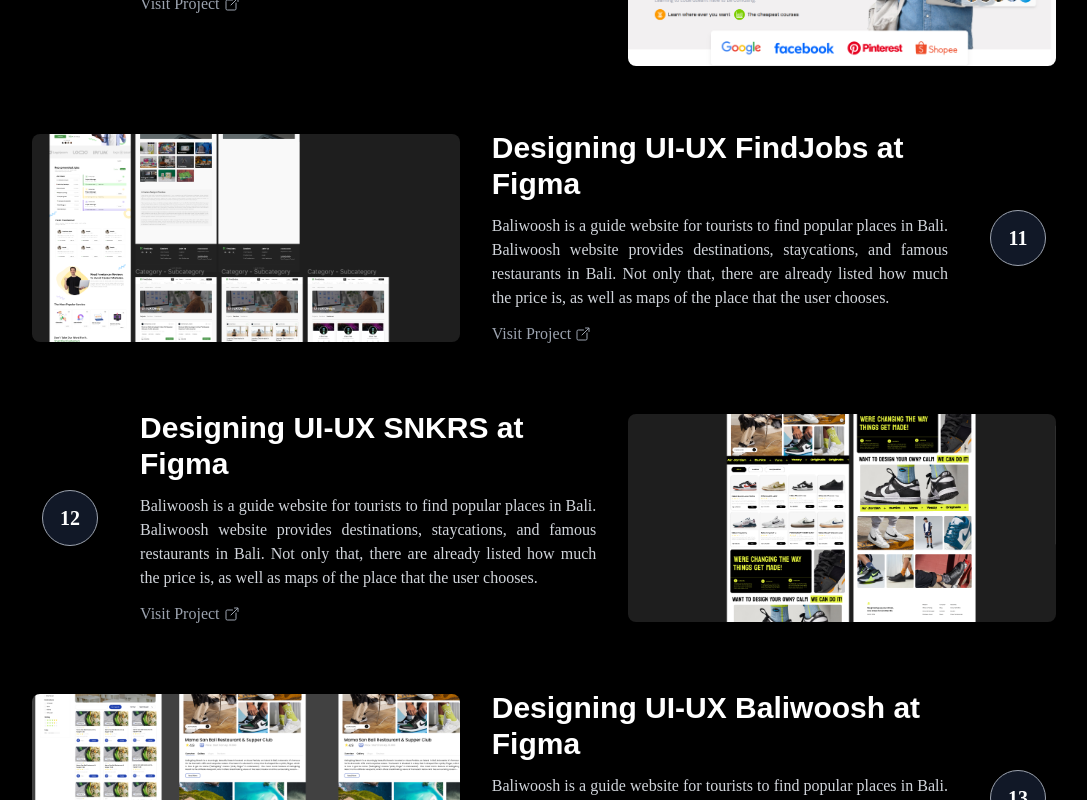
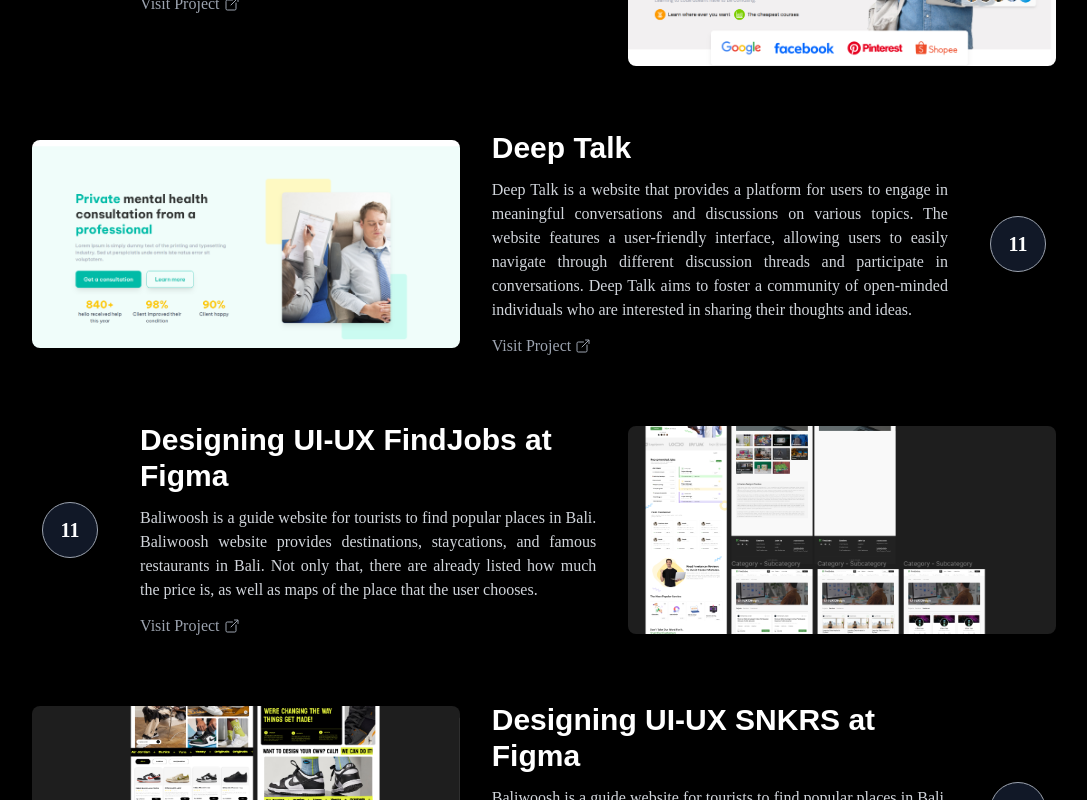
Before and after one commit to ayuarista/portofolio-arista, a React (Create React App) app: page / in a window 1280 px wide. Shown: the part 5500-6300 px from the top of the page, without its empty margins (96-1183 px from the left). Built offline with nearby package versions, Linux system fonts and the light colour scheme.

Commit message:
Add new project "Deep Talk" to Projects component

```diff
--- a/src/components/molecules/Projects.jsx
+++ b/src/components/molecules/Projects.jsx
@@ -80,6 +80,13 @@ const projectsData = [
     description: "Course Era is a website",
     image: require("../../assets/course-era.png"),
     link: "https://course-era.netlify.app/"
+  },
+  {
+    id: 11,
+    title: "Deep Talk",
+    description: "Deep Talk is a website that provides a platform for users to engage in meaningful conversations and discussions on various topics. The website features a user-friendly interface, allowing users to easily navigate through different discussion threads and participate in conversations. Deep Talk aims to foster a community of open-minded individuals who are interested in sharing their thoughts and ideas.",
+    image: require("../../assets/deep-talk.png"),
+    link: "https://deep-talk.netlify.app/"
   },
   {
     id: 11,
```
Also changed, not shown: src/assets/deep-talk.png (added).
